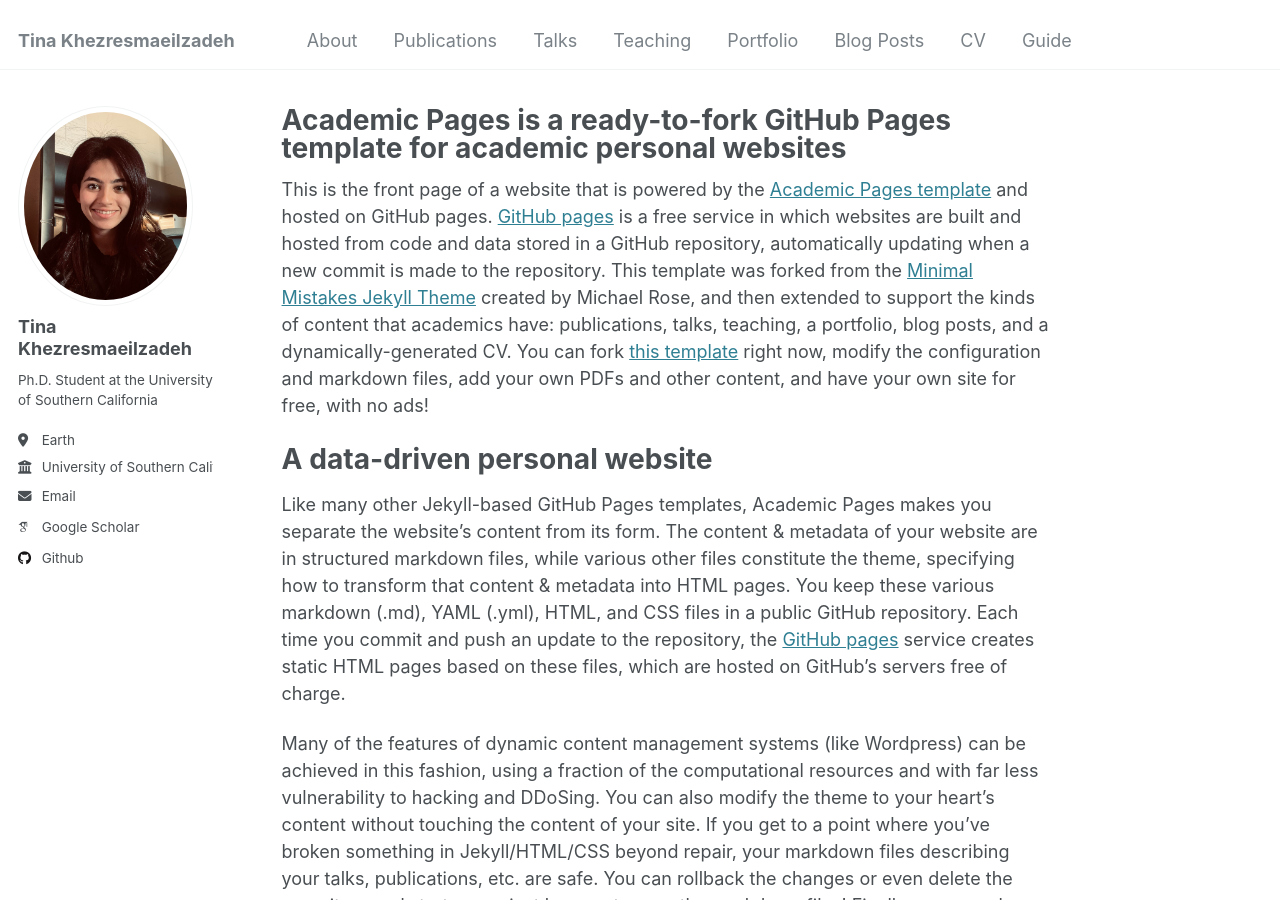
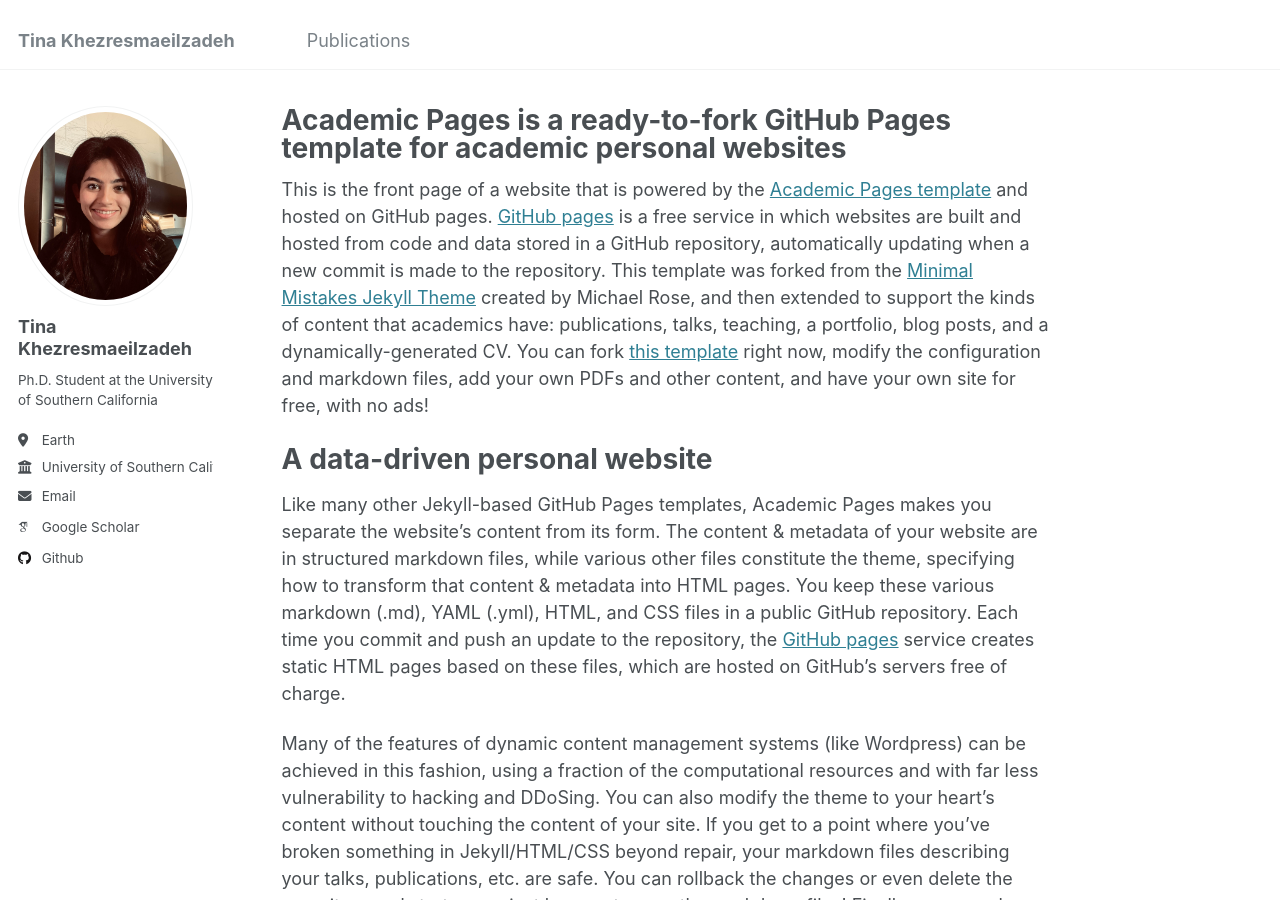
Before and after one commit to tinakhezresmaeilzadeh/tinakhezresmaeilzadeh.github.io, a Jekyll site: the page built from _pages/about.md, in a window 1280 px wide and 900 px high. Built offline with Jekyll 4.4.1, drawn with Linux system fonts in a browser that asks for light colours; some web fonts are replaced.

Commit message:
Update navigation.yml

```diff
--- a/_data/navigation.yml
+++ b/_data/navigation.yml
@@ -6,26 +6,5 @@
 
 main:
 
-  - title: "About"
-    url: /about/
-
   - title: "Publications"
     url: /publications/
-
-  - title: "Talks"
-    url: /talks/
-
-  - title: "Teaching"
-    url: /teaching/
-
-  - title: "Portfolio"
-    url: /portfolio/
-
-  - title: "Blog Posts"
-    url: /year-archive/
-
-  - title: "CV"
-    url: /cv/
-
-  - title: "Guide"
-    url: /markdown/
```
